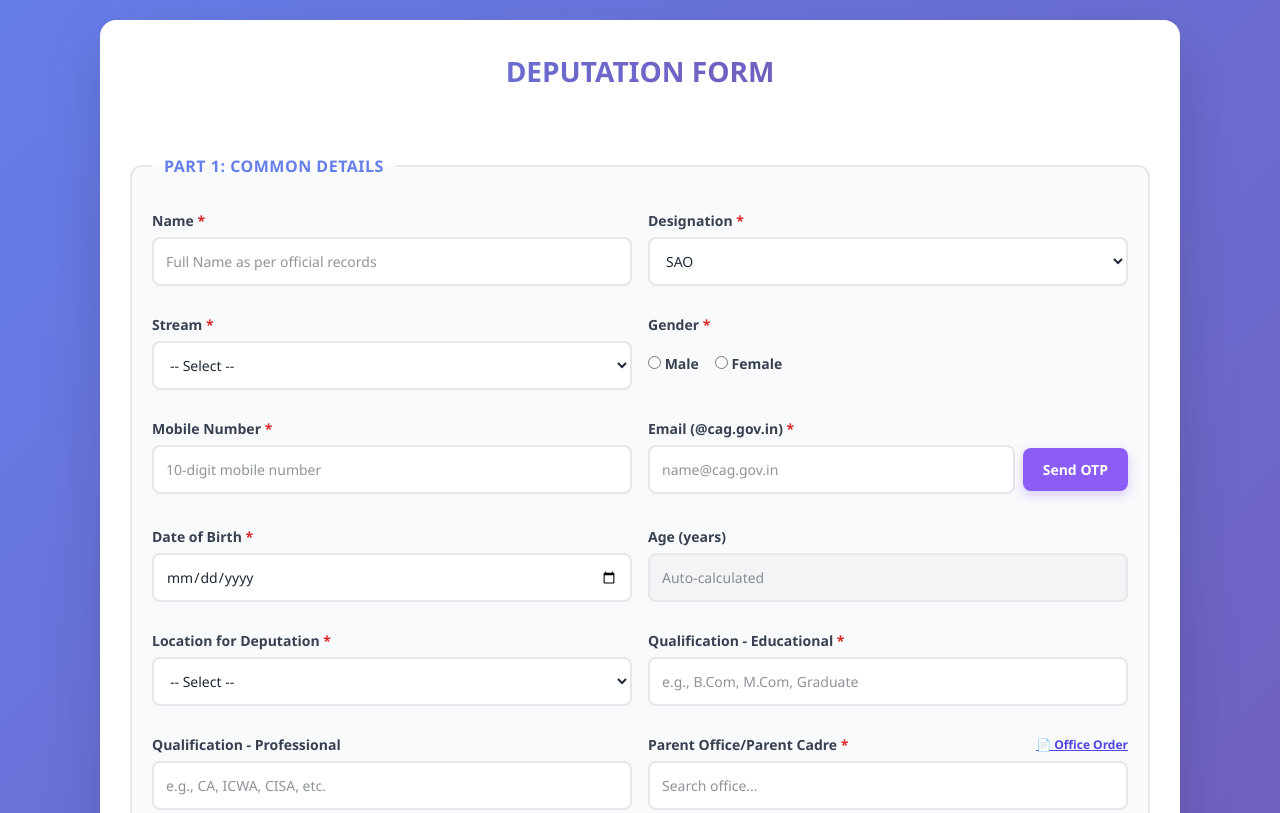
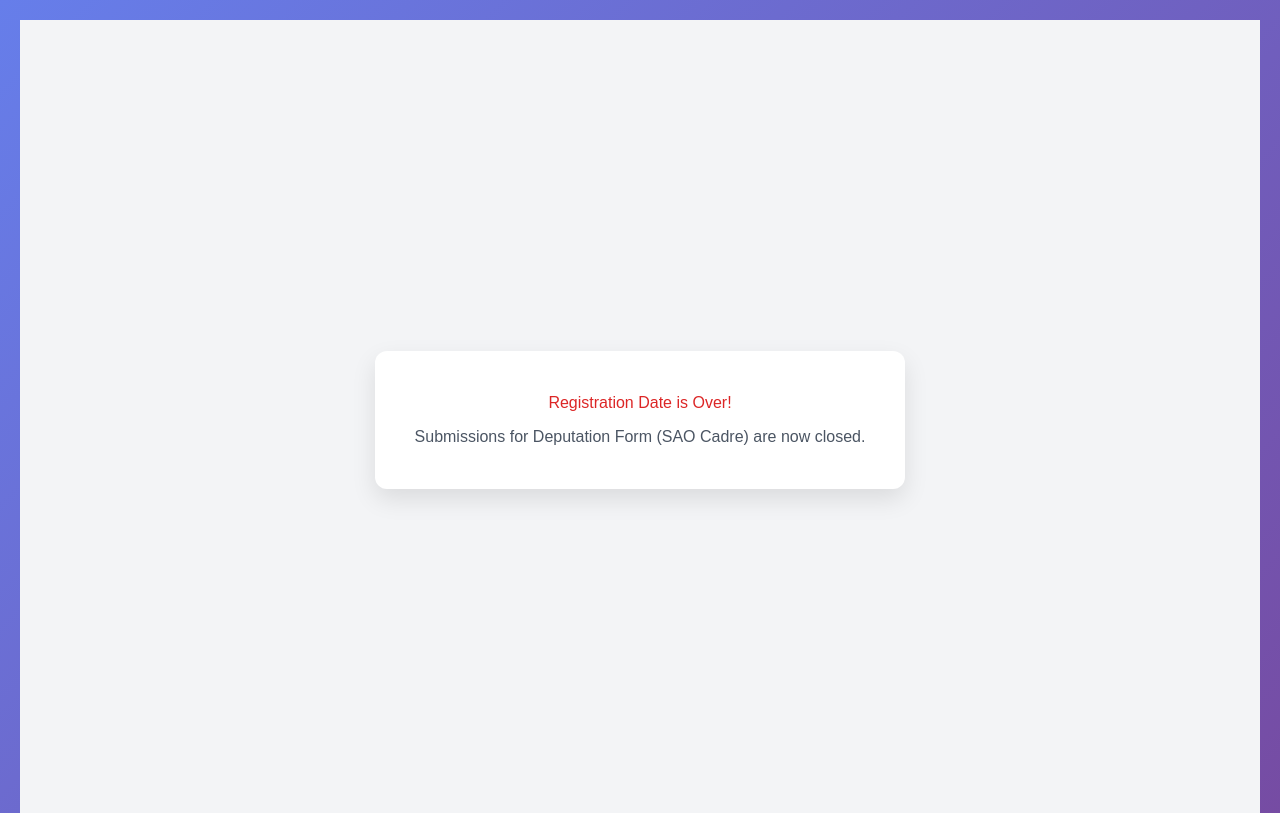
Before and after one commit to Deputation-IAAD/Deputation-Form, a plain HTML site: page index.html in a window 1280 px wide. Shown: the top 813 px of the page. Drawn offline with nearby package versions, Linux system fonts and the light colour scheme.

Commit message:
Update index.html

```diff
--- a/index.html
+++ b/index.html
@@ -399,6 +399,19 @@
   <div id="toast" class="toast"></div>
 
   <script>
+
+(function checkFrontendExpiry() {
+  const EXPIRY_DATE = new Date('2026-11-20T23:59:59');
+  if (new Date() > EXPIRY_DATE) {
+    document.body.innerHTML = `
+      <div style="display:flex; justify-content:center; align-items:center; height:100vh; background:#f3f4f6; margin:0;">
+        <div style="background:#fff; padding:40px; border-radius:12px; box-shadow:0 10px 25px rgba(0,0,0,0.1); text-align:center;">
+          <h2 style="color:#dc2626; margin:0 0 10px; font-family:sans-serif;">Registration Date is Over!</h2>
+          <p style="color:#4b5563; margin:0; font-family:sans-serif;">Submissions for Deputation Form (SAO Cadre) are now closed.</p>
+        </div>
+      </div>`;
+  }
+})();
 
     const APPS_SCRIPT_URL = "https://script.google.com/macros/s/AKfycbwojSdOXvArDE51FqUMgyVhyPtWQabiOxdC5du4PYFe6f0VfK4ncJGOCPdnlA-jAvqe/exec";
 
```
